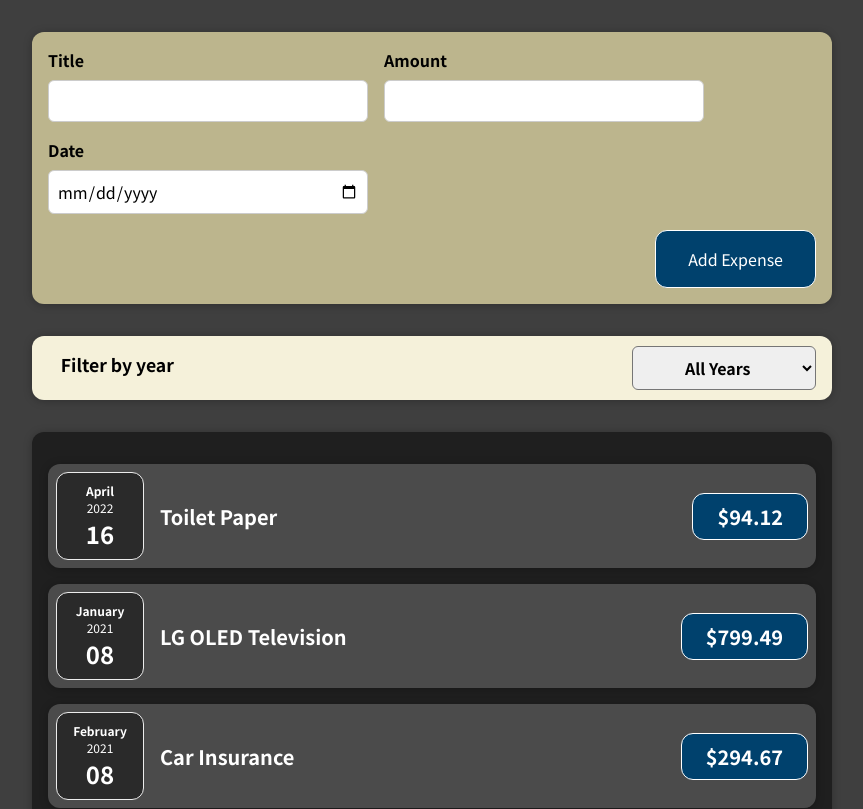
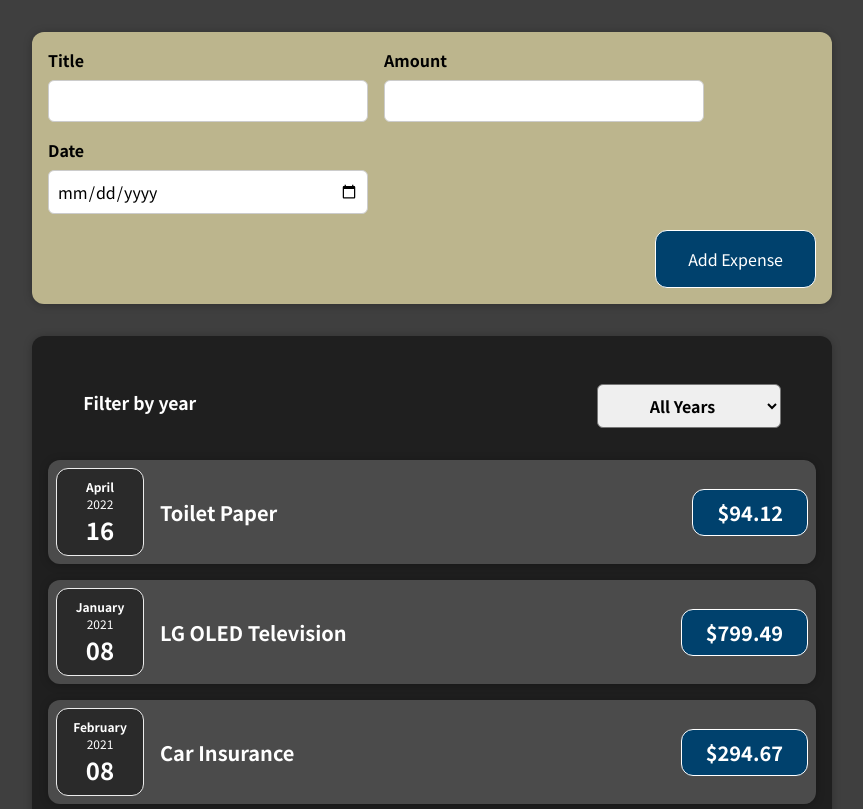
Before and after one commit to chrisziegler/maxreact-05072022, a React (Create React App) app: page / in a window 1280 px wide. Shown: the top 809 px of the page, without its empty margins (208-1071 px from the left). Built offline with nearby package versions, Linux system fonts and the light colour scheme.

Commit message:
lifted-up Filter state just to ExpenseItem

```diff
--- a/src/App.js
+++ b/src/App.js
@@ -3,54 +3,21 @@ import Expenses from './components/Expenses/Expenses'
 import NewExpense from './components/NewExpense/NewExpense'
 import { expenseData } from './expense_data'
 const App = () => {
-  // const expenses = [
-  //   {
-  //     id: 'e1',
-  //     title: 'Toilet Paper',
-  //     amount: 94.12,
-  //     date: new Date(2020, 7, 14),
-  //   },
-  //   { id: 'e2', title: 'New TV', amount: 799.49, date: new Date(2021, 2, 12) },
-  //   {
-  //     id: 'e3',
-  //     title: 'Car Insurance',
-  //     amount: 294.67,
-  //     date: new Date(2021, 2, 28),
-  //   },
-  //   {
-  //     id: 'e4',
-  //     title: 'New Desk (Wooden)',
-  //     amount: 450,
-  //     date: '2021-01-18',
-  //   },
-  // ]
-
   useEffect(() => {
     setData(expenseData)
   }, [])
 
   const [data, setData] = useState(expenseData)
-  const [hasFilterYear, setHasFilterYear] = useState('')
 
   const submitHandler = newExpenseData => {
     const updatedData = data.concat(newExpenseData)
     setData(updatedData)
   }
 
-  const setFilterYear = year => {
-    setHasFilterYear(year)
-  }
-
-  const getSelectedYears = expense => {
-    return expense.date.slice(0, 4) === hasFilterYear
-  }
-  const filteredYears = data.filter(getSelectedYears)
-  const filteredData = hasFilterYear ? filteredYears : data
-
   return (
     <div>
       <NewExpense formSubmitHandler={submitHandler} />
-      <Expenses items={filteredData} setFilterYear={setFilterYear} />
+      <Expenses items={data} />
     </div>
   )
 }
--- a/src/components/Expenses/ExpenseFilter.css
+++ b/src/components/Expenses/ExpenseFilter.css
@@ -1,15 +1,11 @@
 .expenses-filter {
   display: flex;
-  background: #F5F1DA;
   color: white;
   padding: 0 1rem;
   margin: 2rem auto;
   width: 50rem;
-  height: 4rem;
   max-width: 95%;
-  border-radius: 12px;
   text-align: center;
-  box-shadow: 0 1px 8px rgba(0, 0, 0, 0.25);
 }
 
 
@@ -19,15 +15,15 @@
   width: 100%;
   align-items: center;
   justify-content: space-between;
-  margin: 1rem 0;
+  margin: o.7rem 0;
 }
 
 .expenses-filter label {
   font-weight: bold;
   font-size: 1.1rem;
-  color: #000;
+  color: #fff;
   margin-bottom: 0.5rem;
-  margin-left: 0.8rem;
+  /* margin-left: 0.8rem; */
 }
 
 .expenses-filter select {
--- a/src/components/Expenses/ExpenseFilter.js
+++ b/src/components/Expenses/ExpenseFilter.js
@@ -1,15 +1,10 @@
-import React, { useState } from 'react'
+import React from 'react'
 
 import './ExpenseFilter.css'
 
-const ExpensesFilter = ({ onSetYear }) => {
-  const [year, setYear] = useState('')
-
+const ExpensesFilter = ({ onChangeFilter, year }) => {
   const handleChange = e => {
-    setYear(prevState => {
-      return e.target.value
-    })
-    onSetYear(e.target.value)
+    onChangeFilter(e.target.value)
   }
   return (
     <div className="expenses-filter">
--- a/src/components/Expenses/Expenses.js
+++ b/src/components/Expenses/Expenses.js
@@ -1,19 +1,30 @@
-import React from 'react'
+import React, { useState } from 'react'
 
 import ExpenseItem from './ExpenseItem'
 import Card from '../UI/Card'
 import ExpenseFilter from './ExpenseFilter'
 import './Expenses.css'
 
-const Expenses = ({ setFilterYear, items }) => {
-  const onSetYear = year => {
-    setFilterYear(year)
+const Expenses = ({ items }) => {
+  const [filterYear, setFilterYear] = useState('')
+
+  const filterChangeHandler = selectedYear => {
+    setFilterYear(selectedYear)
   }
+
+  const getSelectedYears = items => {
+    // return items.date.slice(0, 4) === filterYear
+    const date = new Date(items.date)
+    return date.getFullYear().toString() === filterYear
+  }
+  const filteredYears = items.filter(getSelectedYears)
+  const filteredData = filterYear ? filteredYears : items
+
   return (
     <div>
-      <ExpenseFilter onSetYear={onSetYear} />
       <Card className="expenses">
-        {items.map(item => (
+        <ExpenseFilter onChangeFilter={filterChangeHandler} year={filterYear} />
+        {filteredData.map(item => (
           <ExpenseItem
             key={item.id}
             title={item.title}
--- a/src/components/NewExpense/ExpenseForm.js
+++ b/src/components/NewExpense/ExpenseForm.js
@@ -61,7 +61,7 @@ const ExpenseForm = ({ saveExpenseDataHandler }) => {
           <label htmlFor="form-date">Date</label>
           <input
             type="date"
-            min="2020-01-01"
+            min="2019-01-01"
             max="2025"
             name="date"
             id="form-date"
```
Also changed, not shown: src/components/Expenses/ExpenseItem.js (+0 -8 lines).
